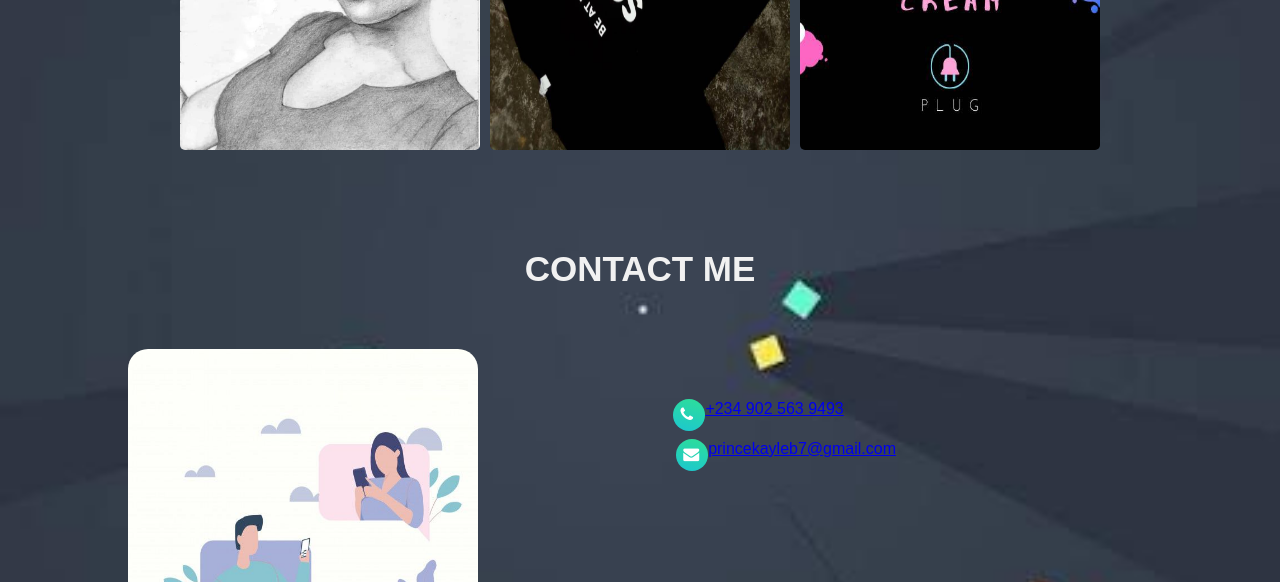
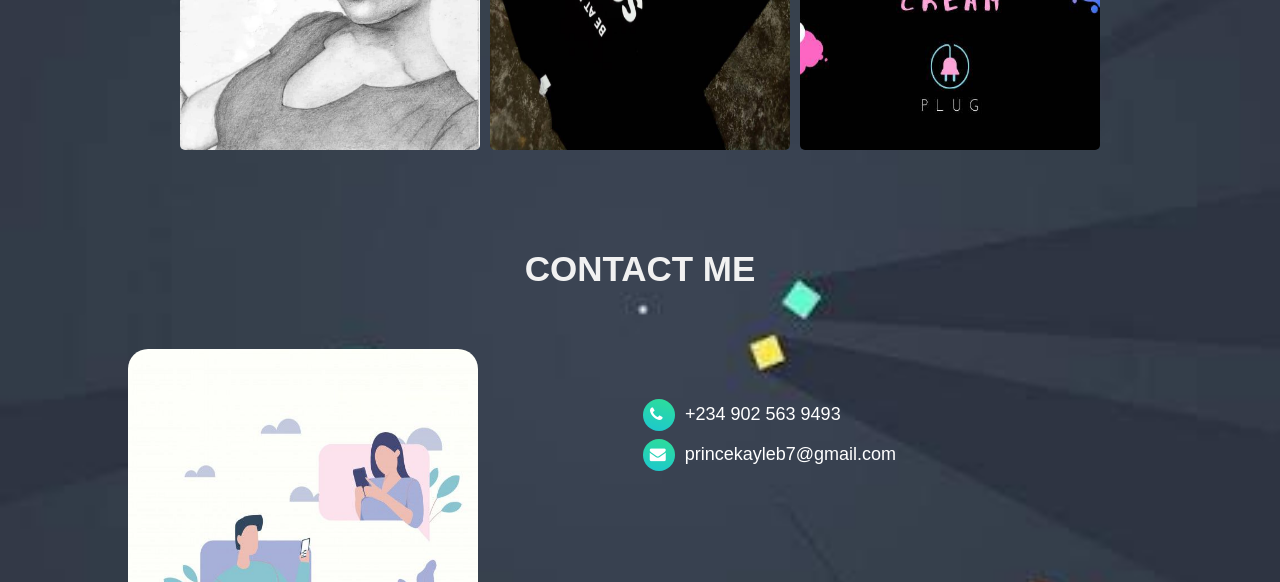
Before and after one commit to iKVNG/kvngart.github.io, a plain HTML site: page index.html in a window 1280 px wide. Shown: the part 3873-4455 px from the top of the page. Drawn offline with nearby package versions, Linux system fonts and the light colour scheme.

Commit message:
Update style.css

```diff
--- a/style.css
+++ b/style.css
@@ -540,12 +540,14 @@ body{
     color: #fff;
 
 }
-.icons1 p{
+.icons1 a{
     padding-left: 10px;
     font-size: 18px;
     padding-top: 5px;
+    text-decoration:none;
+    color: white;
 }
-.icons1 p:hover{
+.icons1 a:hover{
     cursor: pointer;
 }
 .sub-contact h5{
```
